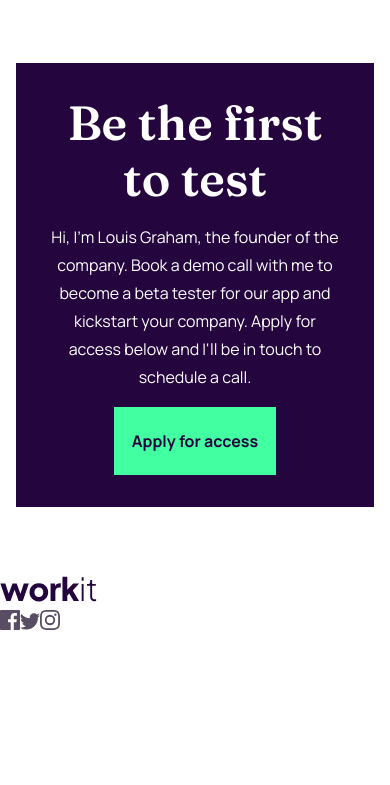
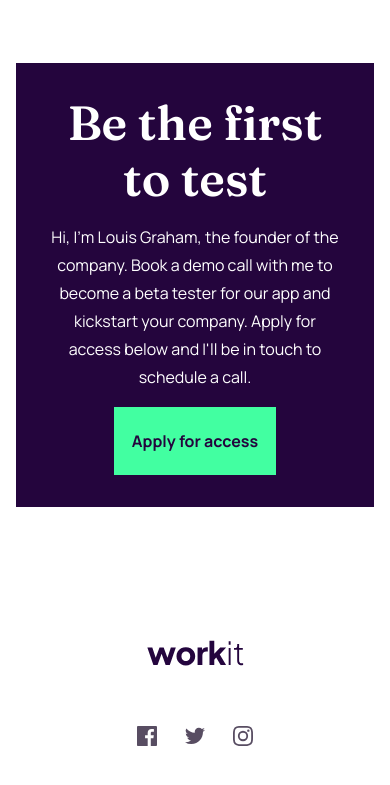
Before and after one commit to luinrandir/workit-landing-page, a website built with Vite: page index.html in a window 390 px wide. Shown: the part 1905-2690 px from the top of the page. Before the commit the page ends 2543 px from the top, so only its background shows below. Built offline with nearby package versions, Linux system fonts and the light colour scheme.

Commit message:
Footer is finished. Tweaking mobile layout first.

```diff
--- /dev/null
+++ b/scss/components/_footer.scss
@@ -0,0 +1,17 @@
+@use "../abstracts" as a;
+footer {
+  $gap: 57.62px;
+  $padding: 4rem;
+  display: grid;
+  grid-template-rows: 1fr 1fr;
+  justify-items: center;
+  align-items: center;
+  padding: $padding 0;
+  gap: a.pxToRem($gap);
+  section {
+    $gap: 28px;
+    display: flex;
+    justify-content: center;
+    gap: a.pxToRem($gap);
+  }
+}
--- a/scss/components/_index.scss
+++ b/scss/components/_index.scss
@@ -2,3 +2,4 @@
 @forward "nav";
 @forward "infoCards";
 @forward "ctaCard";
+@forward "footer";
```
